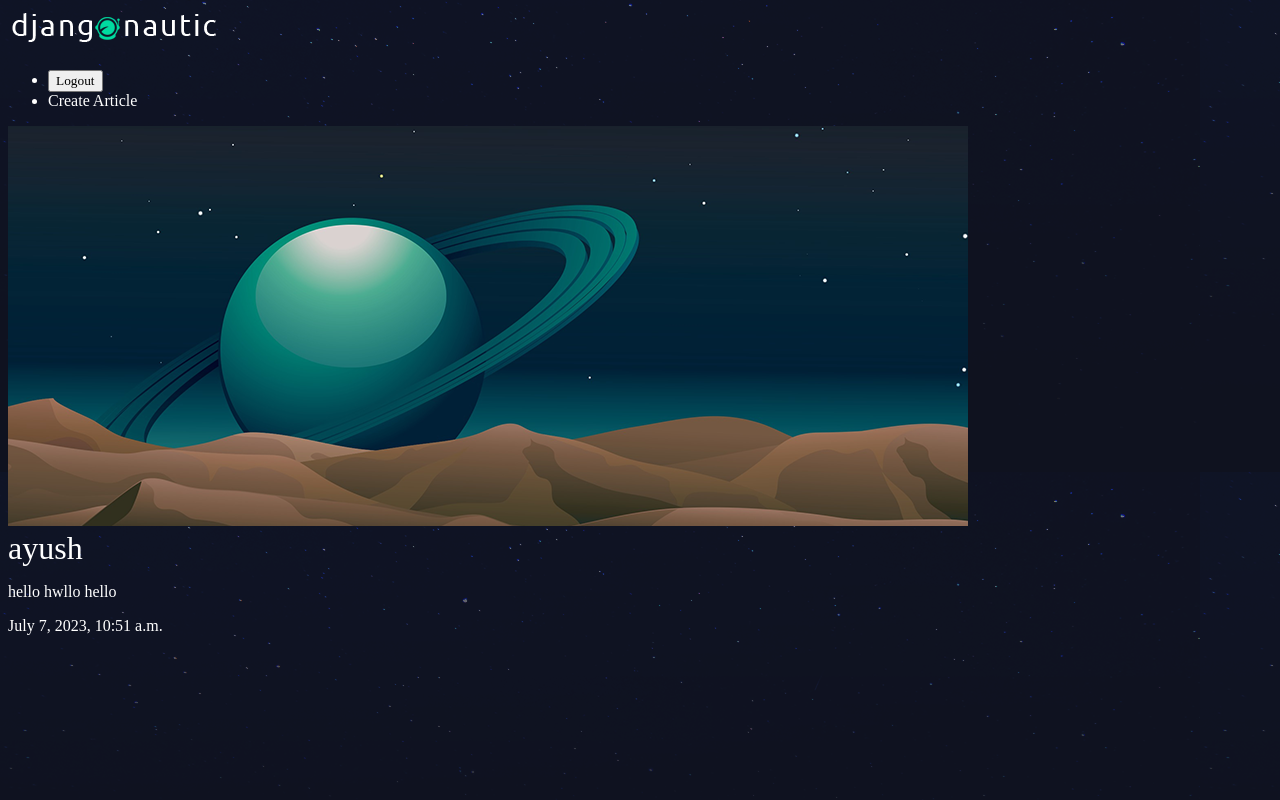
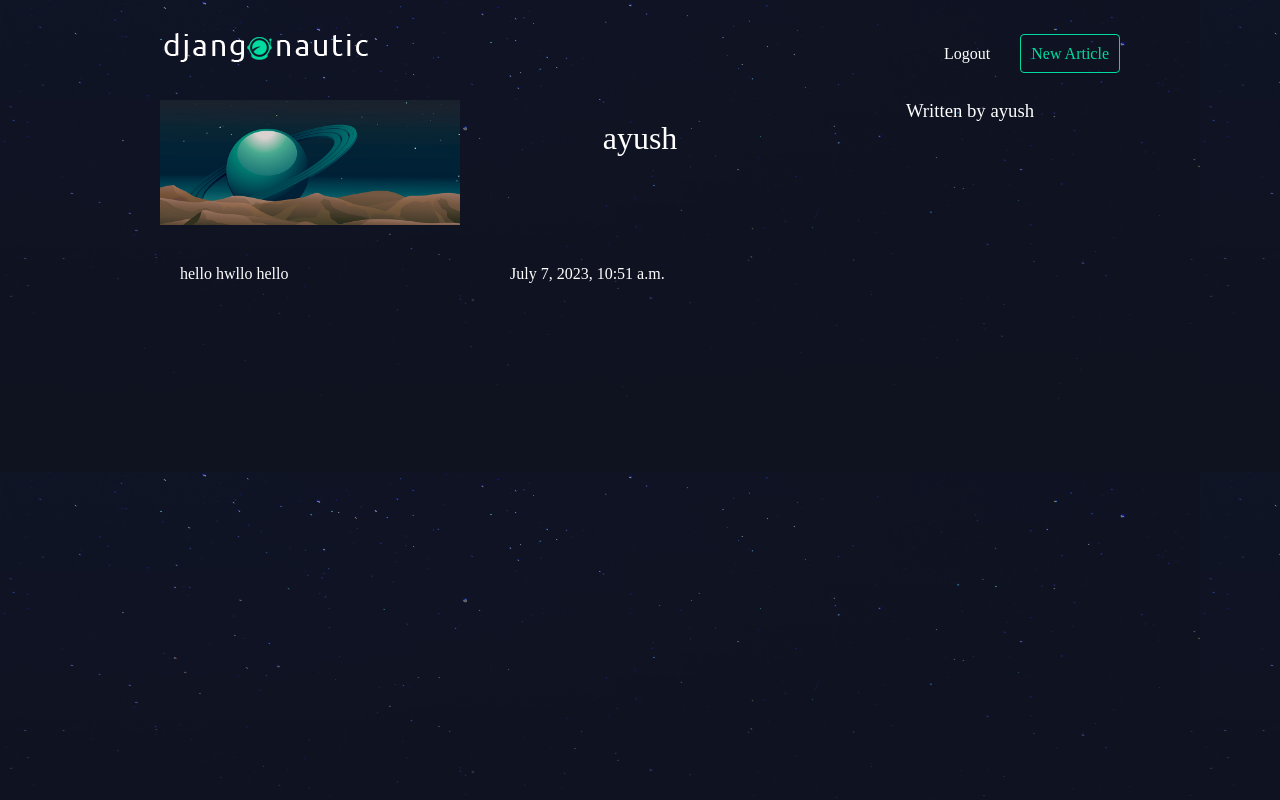
Before and after one commit to AyushhNK/Django, a Django app: a page that uses project/Django_Blog/djangonautic/templates/base_template.html in a window 1280 px wide. Run offline with Django 4.2, Linux system fonts and the light colour scheme; a user stored in the database is signed in; data comes from the database, SQL or seed files in the repository; both versions use the stored data as it was after the commit.

Commit message:
finished project

```diff
--- a/project/Django_Blog/djangonautic/accounts/templates/accounts/login_form.html
+++ b/project/Django_Blog/djangonautic/accounts/templates/accounts/login_form.html
@@ -1,7 +1,7 @@
 {%extends 'base_template.html'%}
 
 {%block content%}
-	<h2>login</h2>
+	<h1>login</h1>
 	<form class="site-form" action="{%url 'accounts:login'%}" method="post">
 		{%csrf_token%}
 		{{form}}
@@ -10,4 +10,5 @@
 		{%endif%}
 		<input type="submit" name="login">
 	</form>
+	<p>Not got an account? <a href="{% url 'accounts:signup' %}">Sign Up</a></p>
 {%endblock%}
--- a/project/Django_Blog/djangonautic/accounts/templates/accounts/signup.html
+++ b/project/Django_Blog/djangonautic/accounts/templates/accounts/signup.html
@@ -1,7 +1,7 @@
 {%extends 'base_template.html'%}
 
 {%block content%}
-	<h2>signup</h2>
+	<h1>signup</h1>
 	<form class="site-form" action="/accounts/signup/" method="post">
 		{%csrf_token%}
 		{{form}}
--- a/project/Django_Blog/djangonautic/articles/templates/articles/article_create.html
+++ b/project/Django_Blog/djangonautic/articles/templates/articles/article_create.html
@@ -2,7 +2,7 @@
 
 {%block content%}
 <div class="create-article">
-	<h1>create an awesome new article</h1>
+	<h2>create an awesome new article</h2>
 	<form class="site-form" action="{%url 'articles:create'%}" method="post" enctype="mutipart/form">
 		{%csrf_token%}
 		{{form}}
--- a/project/Django_Blog/djangonautic/articles/templates/articles/article_details.html
+++ b/project/Django_Blog/djangonautic/articles/templates/articles/article_details.html
@@ -1,12 +1,13 @@
-{%extends 'base_template.html'%}
+{% extends 'base_template.html' %}
 
-{%block content%}
+{% block content %}
 <div class="article-detail">
-	<div class="article">
-		<img src="{{articles.thumb.url}}"/>
-		<h1>{{articles.title}}</h1>
-		<p>{{articles.body}}</p>
-		<p>{{articles.date}}</p>
-	</div>
+    <div class="article">
+        <img src="{{ articles.thumb.url }}" />
+        <h2>{{ articles.title }}</h2>
+        <h3>Written by {{ articles.author.username }}</h3>
+        <p>{{ articles.body }}</p>
+        <p>{{ articles.date }}</p>
+    </div>
 </div>
-{%endblock%}
+{% endblock %}
--- a/project/Django_Blog/djangonautic/assets/style.css
+++ b/project/Django_Blog/djangonautic/assets/style.css
@@ -1,6 +1,6 @@
 body{
     background-color: #0f121f;
-    background-image: url(stars.png);
+    background-image: url(/static/stars.png);
     background-repeat-y: no-repeat;
     color: #fff;
 }
@@ -18,3 +18,134 @@ a, a:hover, a:visited{
     color: #fff;
     text-decoration: none;
 }
+
+.wrapper{
+    max-width: 960px;
+    margin: 0 auto;
+}
+
+div.wrapper > h1{
+    text-align: center;
+    margin: 100px auto;
+    font-size: 2.4em
+}
+
+header{
+    display: grid;
+    grid-template-columns: 1fr 1fr;
+    padding: 20px 0;
+}
+
+nav{
+    justify-self: end;
+}
+
+nav li{
+    display: inline-block;
+    list-style-type: none;
+    margin-left: 20px;
+}
+
+nav button{
+    background: none;
+    color: #fff;
+    cursor: pointer;
+    border: 0;
+    font-size: 16px;
+}
+
+.article{
+    display: grid;
+    grid-template-columns: 1fr 1fr 1fr;
+    grid-gap: 30px;
+}
+
+.articles{
+    padding: 10px;
+    border: 1px solid #00dba0;
+    position: relative;
+    padding-bottom: 40px;
+}
+
+.article h2{
+    font-size: 1.2em;
+}
+
+.article .author{
+    padding: 10px;
+    background: #00dba0;
+    position: absolute;
+    right: 0;
+    bottom: 0;
+    margin: 0;
+    color: #0f121f;
+}
+
+.article-detail .article{
+    padding: 0;
+}
+
+.article-detail  .article img{
+    max-width: 100%;
+}
+
+.article-detail  .article h2{
+    text-align: center;
+    margin: 20px auto;
+    font-size: 2em
+}
+
+.article-detail .article h3{
+    text-align: center;
+}
+
+.article-detail  .article p{
+    margin: 10px 20px
+}
+
+.site-form {
+    margin-top: 60px;
+    border: 1px solid #00dba0;
+    padding: 20px;
+}
+
+.site-form input, .site-form textarea{
+    display: block;
+    margin: 20px 0 0px 0;
+    padding: 10px;
+}
+
+a.highlight{
+    border: 1px solid #00dba0;
+    padding: 10px;
+    border-radius: 4px;
+    color: #00dba0;
+}
+
+.helptext, .helptext ul{
+    margin: 0 auto 20px;
+    color: #bbb;
+    font-size: 14px;
+    display: block;
+}
+
+.errorlist li{
+    padding: 10px;
+    list-style-type: none;
+    border: 1px solid #FF5722;
+    margin: 10px 0;
+    color: #FF5722
+}
+
+.errorlist{
+    padding: 0;
+}
+
+.site-form input[type="submit"]{
+    background: #00dba0;
+    border: 0;
+    color: #fff;
+    font-size: 20px;
+    border-radius: 4px;
+    margin: 10px 0;
+}
--- a/project/Django_Blog/djangonautic/templates/base_template.html
+++ b/project/Django_Blog/djangonautic/templates/base_template.html
@@ -2,34 +2,33 @@
 <!DOCTYPE html>
 <html>
     <head>
-	<title>Articles</title>
-	<link rel="stylesheet" type="text/css" href="{%static 'style.css'%}">
+        <meta charset="utf-8">
+        <title>Djangonauts</title>
+        <link rel="stylesheet" href="{% static 'style.css' %}">
     </head>
     <body>
         <header class="wrapper">
-		<h1><a href="{%url 'HOME'%}"><img src="{%static 'logo.png'%}"></a></h1>
+            <h1><a href="{% url 'HOME' %}"><img src="{% static 'logo.png' %}" alt="djangonautic" /></a></h1>
             <nav>
                 <ul>
-				{%if user.is_authenticated%}
+                    {% if user.is_authenticated %}
                     <li>
-					<form class='logout-link' action="{%url 'accounts:logout'%}" method="post">
-					{%csrf_token%}
+                        <form class="logout-link" action="{% url 'accounts:logout' %}" method="post">
+                            {% csrf_token %}
                             <button type="submit">Logout</button>
                         </form>
-					<li><a href="{%url 'articles:create'%}" class="highlight">Create Article</a></li>
                     </li>
-				{%else%}
-				<li><a href="{%url 'accounts:login'%}">Login</a></li>
-				<li><a href="{%url 'accounts:signup'%}">Signup</a></li>
-
-
-				{%endif%}
+                    <li><a href="{% url 'articles:create' %}" class="highlight">New Article</a></li>
+                    {% else %}
+                    <li><a href="{% url 'accounts:login' %}">Login</a></li>
+                    <li><a href="{% url 'accounts:signup' %}">Signup</a></li>
+                    {% endif %}
                 </ul>
             </nav>
         </header>
         <div class="wrapper">
-		{%block content%}
-		{%endblock%}
+            {% block content %}
+            {% endblock %}
         </div>
     </body>
-</html
+</html>
```
Also changed, not shown: project/Django_Blog/djangonautic/articles/templates/articles/article_list.html (+6 -3 lines), project/Django_Blog/djangonautic/db.sqlite3. Lines whose indentation alone changed are shown as unchanged.
